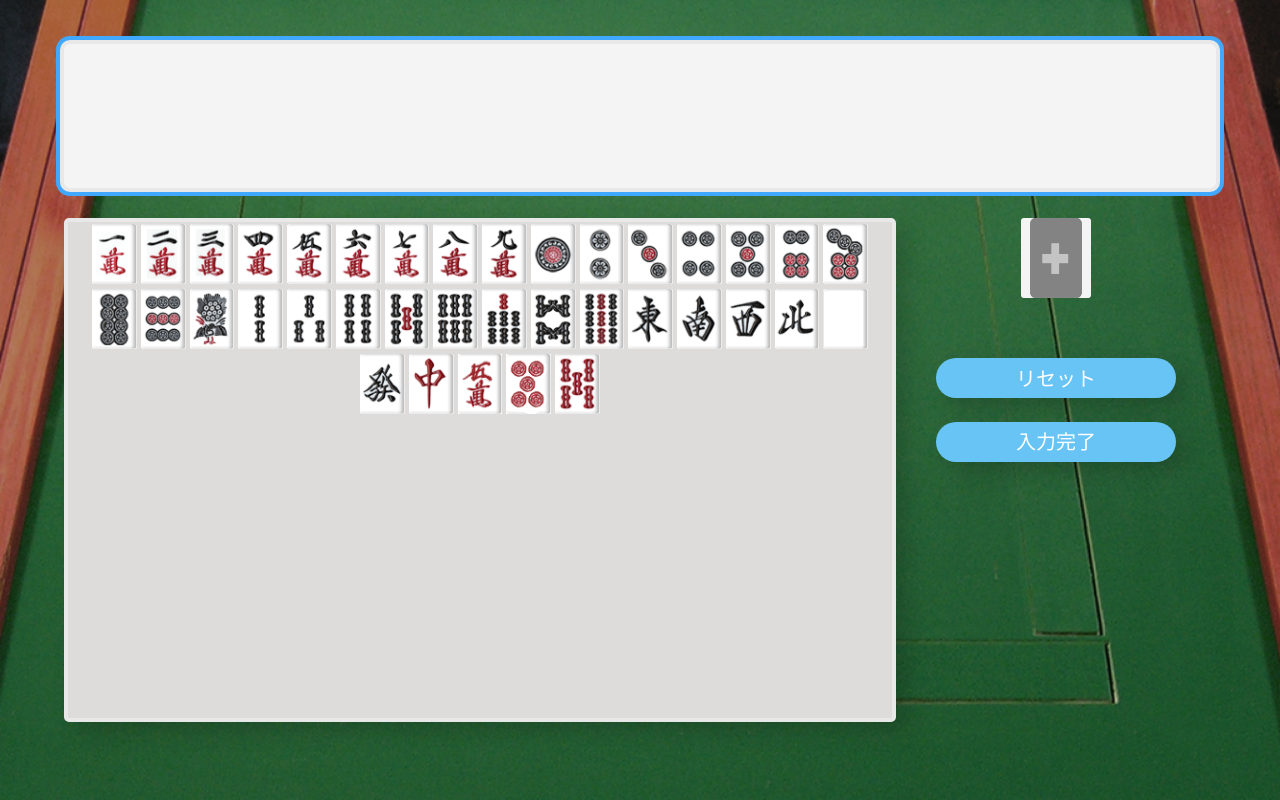
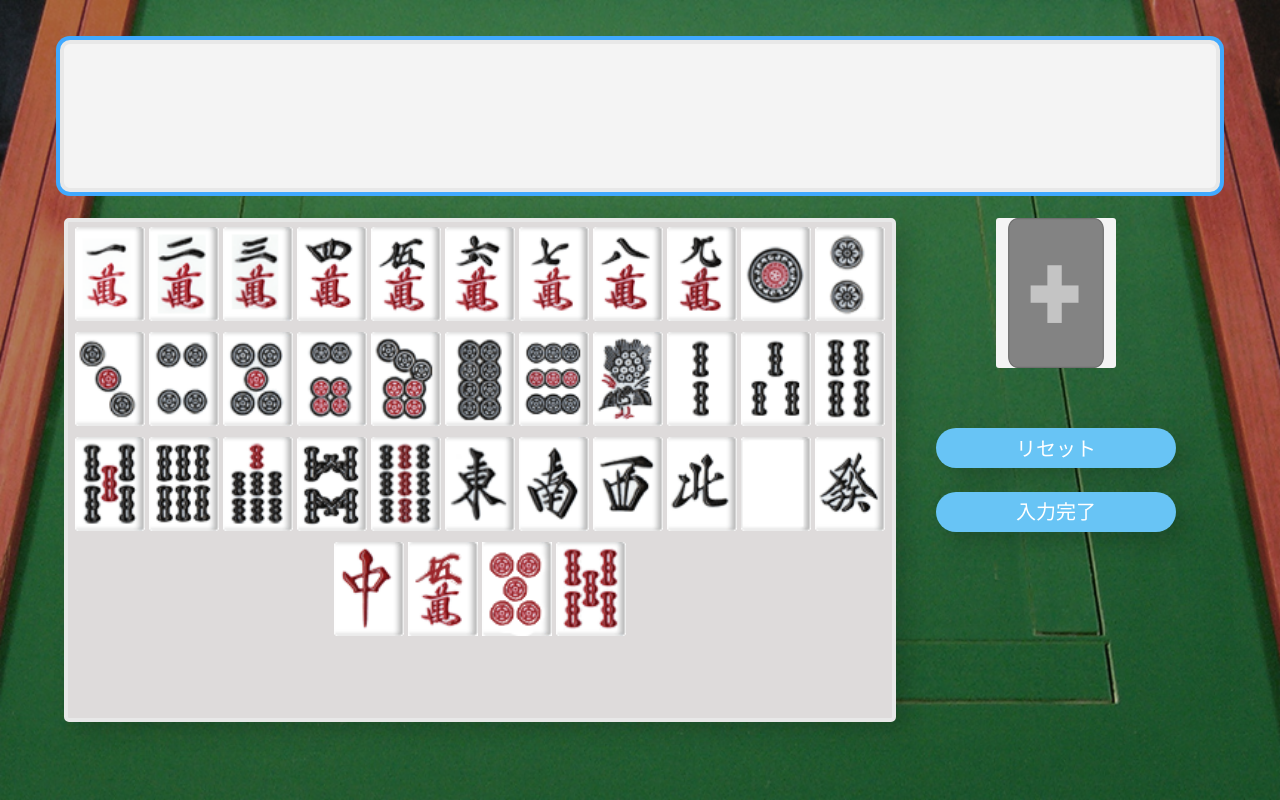
Before and after one commit to kyutech-stairs/gen-mahjong, a Vue app in the folder app/web-front/vue-pwa/: page /haipai in a window 1280 px wide. Built offline with nearby package versions, Linux system fonts and the light colour scheme.

Commit message:
haipai pad 適応

```diff
--- a/app/web-front/vue-pwa/src/components/AddCards.vue
+++ b/app/web-front/vue-pwa/src/components/AddCards.vue
@@ -53,9 +53,14 @@ export default {
     display: inline-block;
     margin: 2px;
     height: 60px;
+    @media screen and (min-width: 900px) {
+      height: 100px;
+      width: 70px;
+    }
     & img{
       object-fit: contain;
       height: 100%;
+
     }
   }
 }
--- a/app/web-front/vue-pwa/src/components/CardList.vue
+++ b/app/web-front/vue-pwa/src/components/CardList.vue
@@ -42,7 +42,12 @@ export default {
   &_hai{
     display: inline-block;
     margin: 0 2px;
-    &-image{}
+    &-image{
+      @media screen and (min-width: 900px) {
+        width: 60px;
+        object-fit: contain;
+      }
+    }
   }
 }
 </style>
--- a/app/web-front/vue-pwa/src/views/Haipai.vue
+++ b/app/web-front/vue-pwa/src/views/Haipai.vue
@@ -130,6 +130,10 @@ export default {
     height: 80px;
     background-color: #f4f4f4;
     border-radius: 3px;
+    @media screen and (min-width: 900px) {
+      height: 150px;
+      width: 120px;
+    }
     &.selected{
       box-shadow: 0 0 0 4px rgb(64, 169, 255);
     }
```
